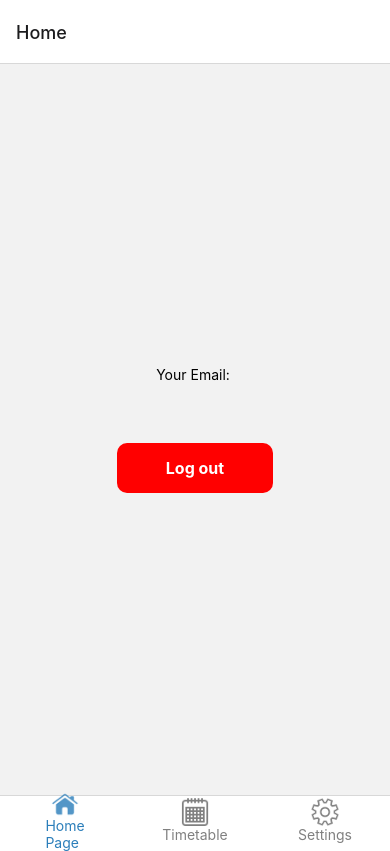
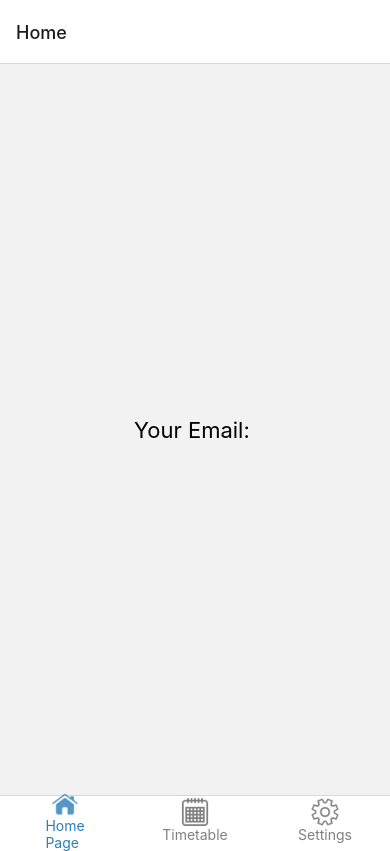
Before and after one commit to Oskar-Ciebien/Timetable_Application, a React Native app: screen /Home in a window 390 px wide. Built offline with nearby package versions, Linux system fonts and the light colour scheme; no server answers.

Commit message:
Removed Log Out Functionality from Home Page, and added style to the text, with SafeAreaView

```diff
--- a/screens/HomeScreen.js
+++ b/screens/HomeScreen.js
@@ -1,39 +1,23 @@
 import { StyleSheet, Text, TouchableOpacity, View } from "react-native";
 import React from "react";
+import { SafeAreaView } from "react-native-safe-area-context";
 
 // Navigation
 import { useNavigation } from "@react-navigation/core";
 
 // Firebase
 import { auth } from "../firebase";
-import { signOut } from "firebase/auth";
 
 const HomeScreen = () => {
   // Navigation
   const navigation = useNavigation();
 
-  // Log Out
-  const logOut = () => {
-    signOut(auth)
-      .then(() => {
-        // Sign-out successful.
-        navigation.replace("Login");
-      })
-      .catch((error) => {
-        // An error happened.
-        const errorCode = error.code;
-        const errorMessage = error.message;
-        console.log("Error: ", error.code, error.message);
-      });
-  };
   return (
-    <View style={styles.container}>
-      <Text>Your Email: {auth.currentUser?.email}</Text>
-
-      <TouchableOpacity onPress={logOut} style={styles.button}>
-        <Text style={styles.buttonText}>Log out</Text>
-      </TouchableOpacity>
-    </View>
+    <SafeAreaView style={styles.container}>
+      <View>
+        <Text style={styles.text}>Your Email: {auth.currentUser?.email}</Text>
+      </View>
+    </SafeAreaView>
   );
 };
 
@@ -45,17 +29,8 @@ const styles = StyleSheet.create({
     justifyContent: "center",
     alignItems: "center",
   },
-  button: {
-    alignItems: "center",
-    backgroundColor: "red",
-    width: "40%",
-    padding: 15,
-    borderRadius: 10,
-    marginTop: 60,
-  },
-  buttonText: {
-    color: "white",
-    fontWeight: "700",
-    fontSize: 16,
+  text: {
+    color: "black",
+    fontSize: 22,
   },
 });
```
